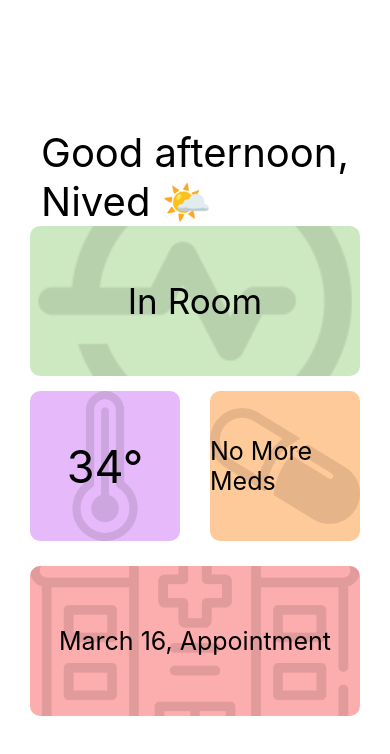
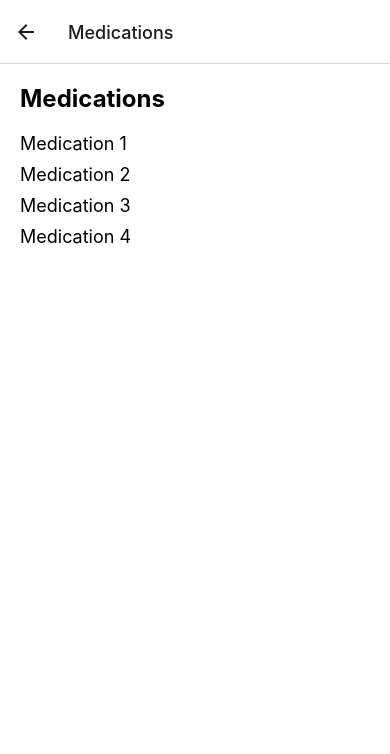
Before and after one commit to reyhanSchool/capstone, a React Native app: screen /Medications in a window 390 px wide. Shown: the top 754 px of the page. Built offline with nearby package versions, Linux system fonts and the light colour scheme.

Commit message:
Added a medication page that you can navigate to

```diff
--- a/App.js
+++ b/App.js
@@ -1,9 +1,14 @@
 import React from 'react';
 import { StatusBar } from 'expo-status-bar';
 import { StyleSheet, View } from 'react-native';
+import { NavigationContainer } from '@react-navigation/native';
+import { createStackNavigator } from '@react-navigation/stack';
 import SquareWithImageBackground from './components/SquareWithImageBackground';
 import RectangleWithImageBackground from './components/RectangleWithImageBackground';
 import Greeting from './components/WelcomeMessage';
+import Medications from './components/Medications';
+
+const Stack = createStackNavigator();
 
 export default function App() {
     // Get the current time of day
@@ -12,6 +17,25 @@ export default function App() {
 
     // Example name
     const name = 'Nived';
+
+    return (
+        <NavigationContainer>
+            <Stack.Navigator initialRouteName="Home">
+                <Stack.Screen name="Home" component={HomeScreen} />
+                <Stack.Screen name="Medications" component={Medications} />
+            </Stack.Navigator>
+        </NavigationContainer>
+    );
+}
+
+function HomeScreen({ navigation }) {
+    // Get the current time of day
+    const currentTime = new Date();
+    const currentHour = currentTime.getHours();
+
+    // Example name
+    const name = 'Nived';
+
     return (
         <View style={styles.container}>
             <Greeting timeOfDay={currentHour} name={name} />
@@ -34,6 +58,7 @@ export default function App() {
                     imageUrl={require('./assets/pillBackground.png')}
                     color="#FFCA99"
                     fontSize={25} // Example font size
+                    onPress={() => navigation.navigate('Medications')}
                 />
             </View>
             <RectangleWithImageBackground
@@ -44,7 +69,6 @@ export default function App() {
             />
             <StatusBar style="auto" />
         </View>
-
     );
 }
 
--- /dev/null
+++ b/components/Medications.js
@@ -0,0 +1,48 @@
+import React from 'react';
+import { View, ScrollView, Text, StyleSheet } from 'react-native';
+
+const Medications = () => {
+    // Dummy list of medications
+    const medications = [
+        'Medication 1',
+        'Medication 2',
+        'Medication 3',
+        'Medication 4',
+        // Add more medications as needed
+    ];
+
+    return (
+        <View style={styles.container}>
+            <Text style={styles.title}>Medications</Text>
+            <ScrollView style={styles.scrollView}>
+                {medications.map((medication, index) => (
+                    <Text key={index} style={styles.medicationItem}>
+                        {medication}
+                    </Text>
+                ))}
+            </ScrollView>
+        </View>
+    );
+};
+
+const styles = StyleSheet.create({
+    container: {
+        flex: 1,
+        padding: 20,
+        backgroundColor: '#fff',
+    },
+    title: {
+        fontSize: 24,
+        fontWeight: 'bold',
+        marginBottom: 20,
+    },
+    scrollView: {
+        flex: 1,
+    },
+    medicationItem: {
+        fontSize: 18,
+        marginBottom: 10,
+    },
+});
+
+export default Medications;
--- a/components/SquareWithImageBackground.js
+++ b/components/SquareWithImageBackground.js
@@ -1,8 +1,18 @@
 import React from 'react';
-import { View, Text, StyleSheet, ImageBackground } from 'react-native';
+import { View, Text, StyleSheet, ImageBackground, TouchableOpacity } from 'react-native';
+import { useNavigation } from '@react-navigation/native';
 
 const SquareWithImageBackground = ({ title, imageUrl, color, fontSize }) => {
+  const navigation = useNavigation();
+
+  const handlePress = () => {
+    if (title === "No More Meds") {
+      navigation.navigate('Medications');
+    }
+  };
+
   return (
+    <TouchableOpacity onPress={handlePress}>
       <View style={[styles.container, { backgroundColor: color }]}>
         <ImageBackground source={imageUrl} style={styles.imageBackground}>
 
@@ -11,6 +21,7 @@ const SquareWithImageBackground = ({ title, imageUrl, color, fontSize }) => {
           <Text style={[styles.title, { fontSize: fontSize }]}>{title}</Text>
         </View>
       </View>
+    </TouchableOpacity>
   );
 };
 
@@ -22,7 +33,6 @@ const styles = StyleSheet.create({
     overflow: 'hidden',
     margin: 15,
     elevation: 0.5, // Add shadow
-
   },
   imageBackground: {
     flex: 1,
```
Also changed, not shown: package.json (+10 -3 lines), 1 other file (tests, documents, lock files or other folders). Lines whose indentation alone changed are shown as unchanged.
